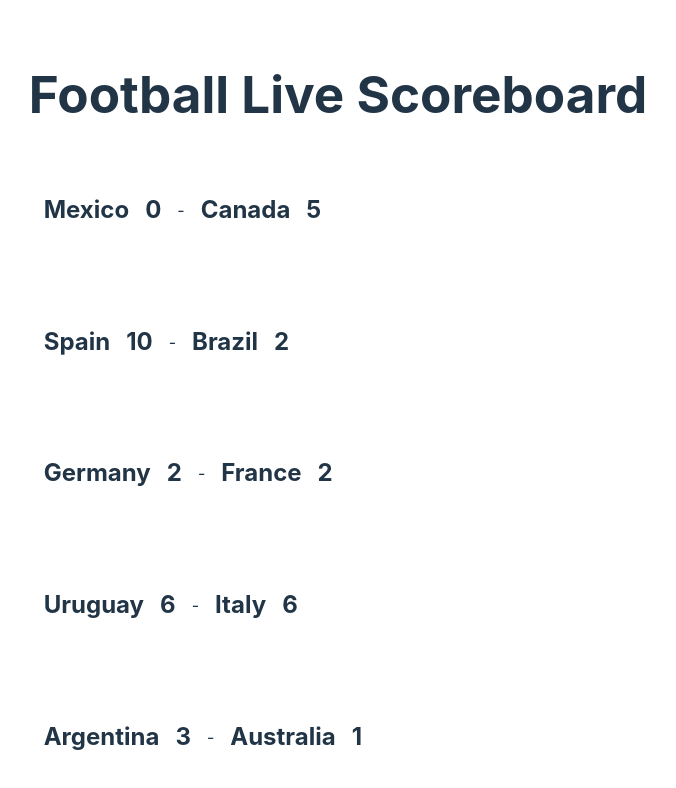
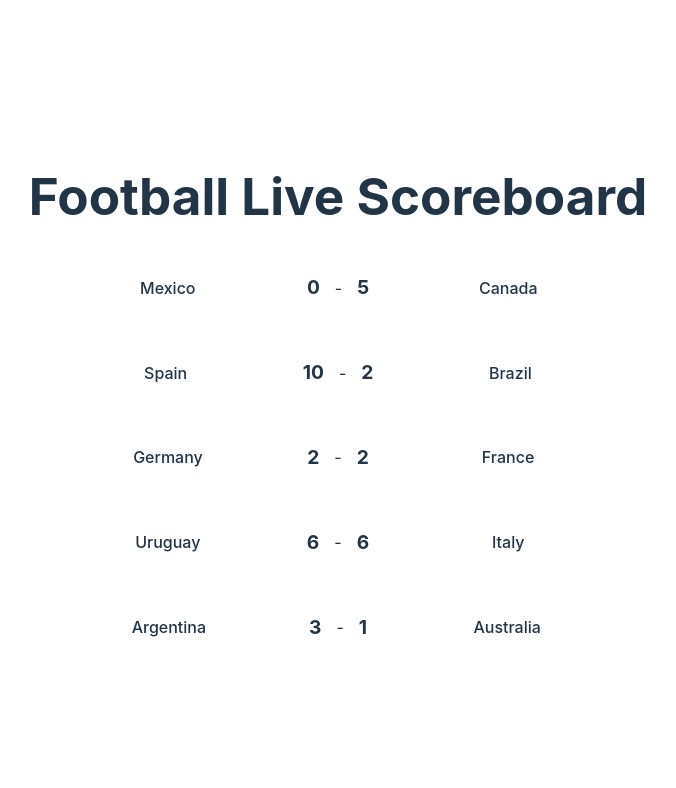
Before and after one commit to kroners/scoreboard, a React (Vite) app: page / in a window 1280 px wide. Shown: the top 788 px of the page, without its empty margins (302-978 px from the left). Built offline with nearby package versions, Linux system fonts and the light colour scheme.

Commit message:
Add styled-components and update styling.

```diff
--- a/package.json
+++ b/package.json
@@ -12,7 +12,8 @@
   },
   "dependencies": {
     "react": "^18.3.1",
-    "react-dom": "^18.3.1"
+    "react-dom": "^18.3.1",
+    "styled-components": "^6.1.14"
   },
   "devDependencies": {
     "@eslint/js": "^9.17.0",
--- a/src/App.tsx
+++ b/src/App.tsx
@@ -1,5 +1,29 @@
+import styled from 'styled-components';
+import './App.css'
 
-import './App.css'
+const MatchContainer = styled.div`
+  display: flex;
+  flex-direction: column;
+  gap: 1rem;
+`;
+
+const MatchRow = styled.div`
+  display: flex;
+  align-items: center;
+  padding: 15px;
+  margin-bottom: 10px;
+`;
+
+const TeamName = styled.span`
+  flex: 1;
+  font-weight: 500;
+`;
+
+const Score = styled.span`
+  font-size: 1.2em;
+  font-weight: bold;
+  margin: 0 15px;
+`;
 
 function App() {
 
@@ -39,17 +63,17 @@ function App() {
   return (
     <>
       <h1>Football Live Scoreboard</h1>
-      <div className='match-container'>
+      <MatchContainer>
         {matches.map((match, index) => (
-          <div className='match-row' data-testid='match-row' key={index}>
-            <h2>{match.homeTeam}</h2>
-            <h2>{match.homeScore}</h2>
+          <MatchRow key={index} data-testid='match-row'>
+            <TeamName>{match.homeTeam}</TeamName>
+            <Score>{match.homeScore}</Score>
             <span>-</span>
-            <h2>{match.awayTeam}</h2>
-            <h2>{match.awayScore}</h2>
-          </div>
+            <Score>{match.awayScore}</Score>
+            <TeamName>{match.awayTeam}</TeamName>
+          </MatchRow>
         ))}
-      </div>
+      </MatchContainer>
     </>
   )
 }
```
Also changed, not shown: 1 other file (tests, documents, lock files or other folders).
